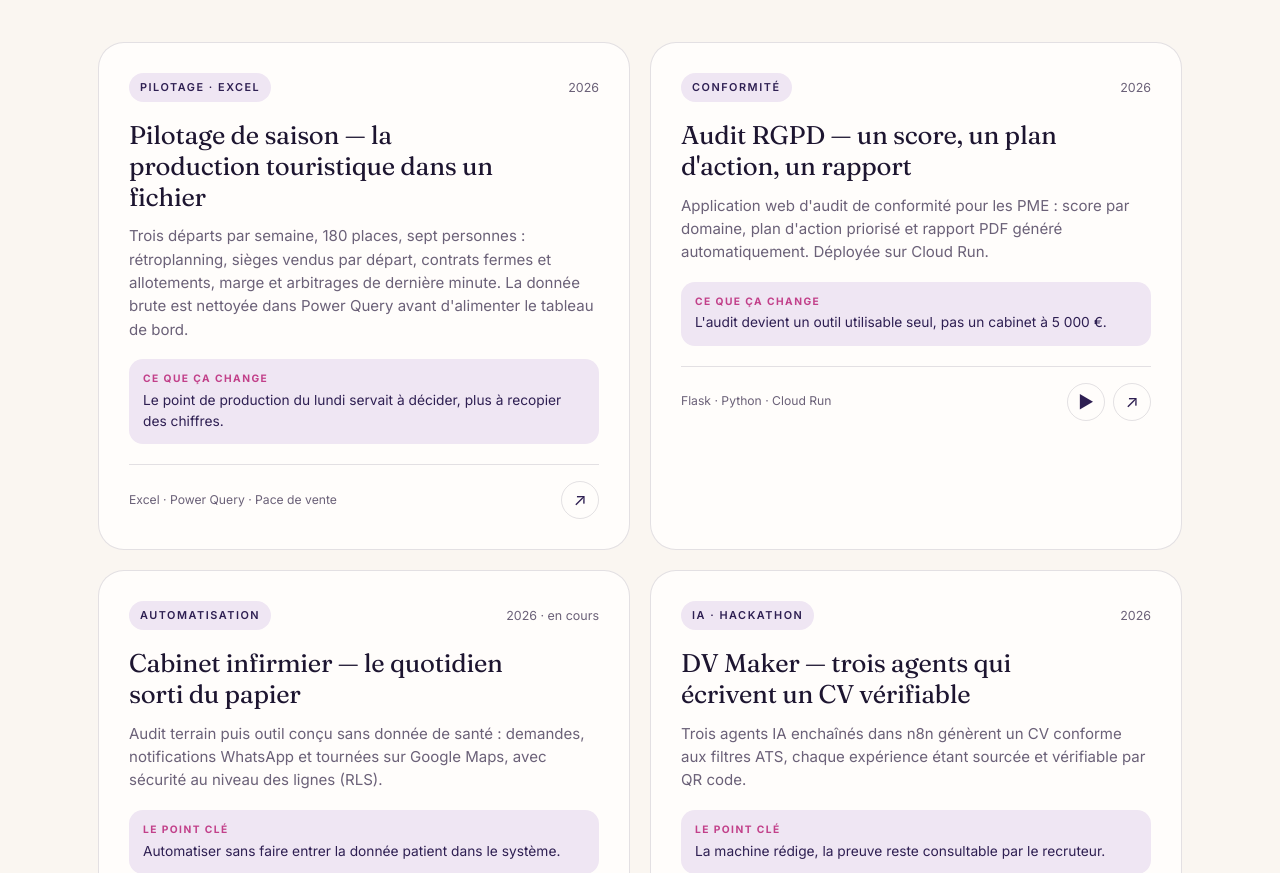
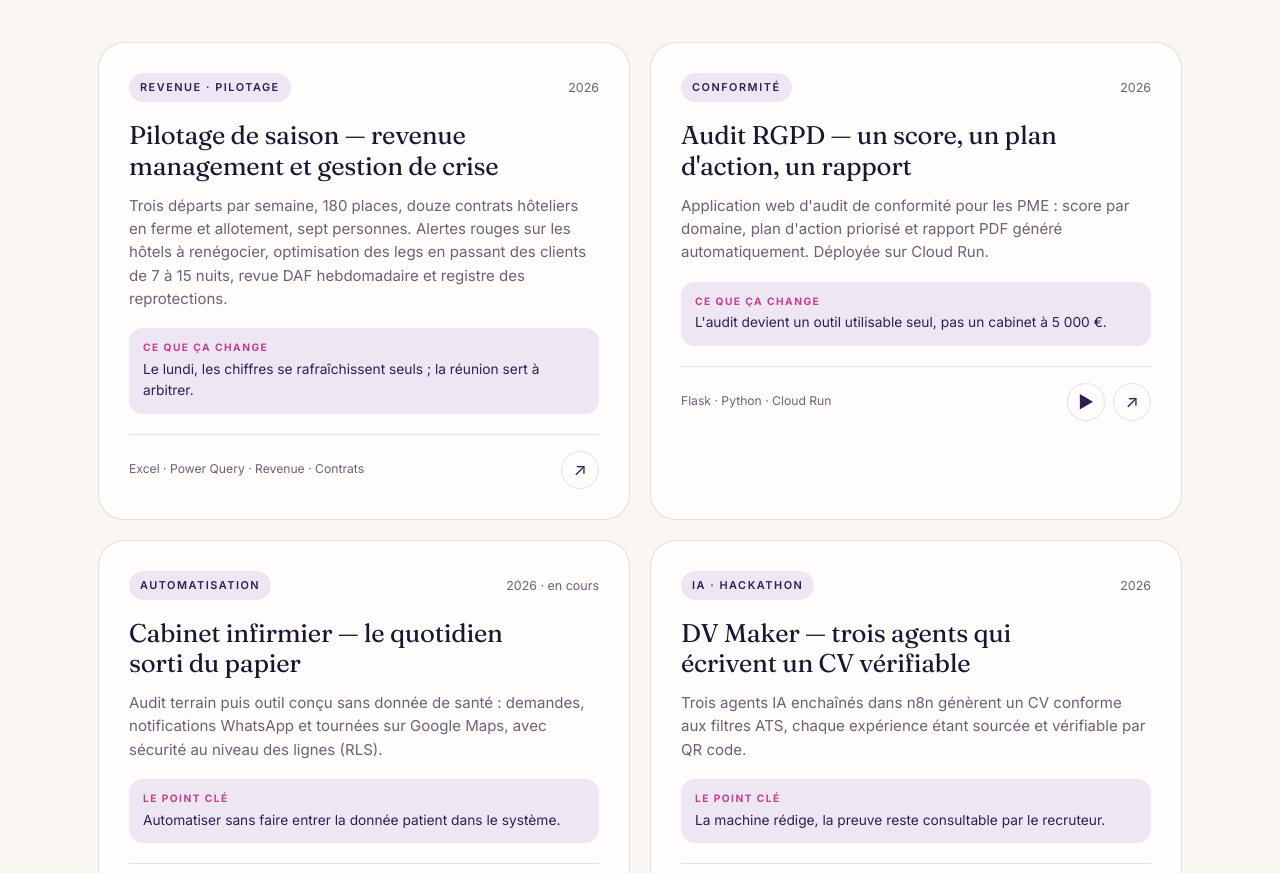
Before and after one commit to Fahima94/portfolio, a plain HTML site: page index.html in a window 1280 px wide. Shown: the part 2165-3038 px from the top of the page. Drawn offline with Linux system fonts and the light colour scheme.

Commit message:
Description du projet alignée sur le revenue management

```diff
--- a/index.html
+++ b/index.html
@@ -109,14 +109,14 @@
     <div class="projects">
       <article class="project reveal">
         <div class="project-top">
-          <span class="tag">Pilotage · Excel</span>
+          <span class="tag">Revenue · Pilotage</span>
           <span class="year">2026</span>
         </div>
-        <h3>Pilotage de saison — la production touristique dans un fichier</h3>
-        <p>Trois départs par semaine, 180 places, sept personnes : rétroplanning, sièges vendus par départ, contrats fermes et allotements, marge et arbitrages de dernière minute. La donnée brute est nettoyée dans Power Query avant d'alimenter le tableau de bord.</p>
-        <div class="result"><span>Ce que ça change</span> Le point de production du lundi servait à décider, plus à recopier des chiffres.</div>
+        <h3>Pilotage de saison — revenue management et gestion de crise</h3>
+        <p>Trois départs par semaine, 180 places, douze contrats hôteliers en ferme et allotement, sept personnes. Alertes rouges sur les hôtels à renégocier, optimisation des legs en passant des clients de 7 à 15 nuits, revue DAF hebdomadaire et registre des reprotections.</p>
+        <div class="result"><span>Ce que ça change</span> Le lundi, les chiffres se rafraîchissent seuls ; la réunion sert à arbitrer.</div>
         <div class="project-foot">
-          <span class="stack">Excel · Power Query · Pace de vente</span>
+          <span class="stack">Excel · Power Query · Revenue · Contrats</span>
           <span class="foot-links">
             <a class="arrow" href="https://github.com/Fahima94/pilotage-projet-excel" target="_blank" rel="noopener" aria-label="Voir le classeur sur GitHub">↗</a>
           </span>
```
